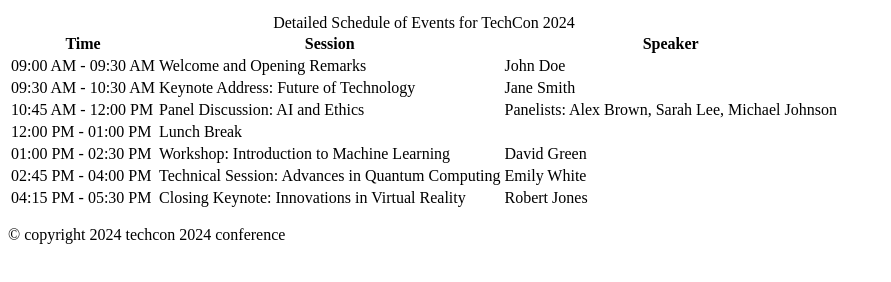
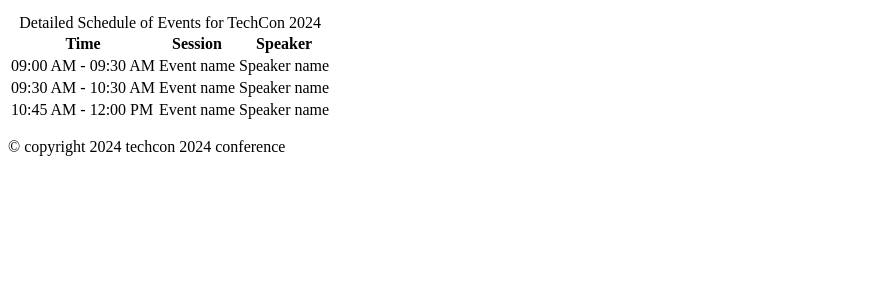
Before and after one commit to TheMoonK1d/TechCon_HTML, a plain HTML site: page techcon_website/schedule.html in a window 1280 px wide. Shown: the part 154-436 px from the top of the page, without its empty margins (0-891 px from the left). Drawn offline with Linux system fonts and the light colour scheme.

Commit message:
schedule.html fix

```diff
--- a/techcon_website/schedule.html
+++ b/techcon_website/schedule.html
@@ -30,38 +30,18 @@
             <tbody>
                 <tr>
                     <td>09:00 AM - 09:30 AM</td>
-                    <td>Welcome and Opening Remarks</td>
-                    <td>John Doe</td>
+                    <td>Event name</td>
+                    <td>Speaker name</td>
                 </tr>
                 <tr>
                     <td>09:30 AM - 10:30 AM</td>
-                    <td>Keynote Address: Future of Technology</td>
-                    <td>Jane Smith</td>
+                    <td>Event name</td>
+                    <td>Speaker name</td>
                 </tr>
                 <tr>
                     <td>10:45 AM - 12:00 PM</td>
-                    <td>Panel Discussion: AI and Ethics</td>
-                    <td>Panelists: Alex Brown, Sarah Lee, Michael Johnson</td>
-                </tr>
-                <tr>
-                    <td>12:00 PM - 01:00 PM</td>
-                    <td>Lunch Break</td>
-                    <td></td>
-                </tr>
-                <tr>
-                    <td>01:00 PM - 02:30 PM</td>
-                    <td>Workshop: Introduction to Machine Learning</td>
-                    <td>David Green</td>
-                </tr>
-                <tr>
-                    <td>02:45 PM - 04:00 PM</td>
-                    <td>Technical Session: Advances in Quantum Computing</td>
-                    <td>Emily White</td>
-                </tr>
-                <tr>
-                    <td>04:15 PM - 05:30 PM</td>
-                    <td>Closing Keynote: Innovations in Virtual Reality</td>
-                    <td>Robert Jones</td>
+                    <td>Event name</td>
+                    <td>Speaker name</td>
                 </tr>
             </tbody>
         </table>
@@ -70,7 +50,5 @@
     <footer>
         <p>&copy; copyright 2024 techcon 2024 conference</p>
     </footer>
-
-    <script src="script.js"></script>
 </body>
 </html>
```
